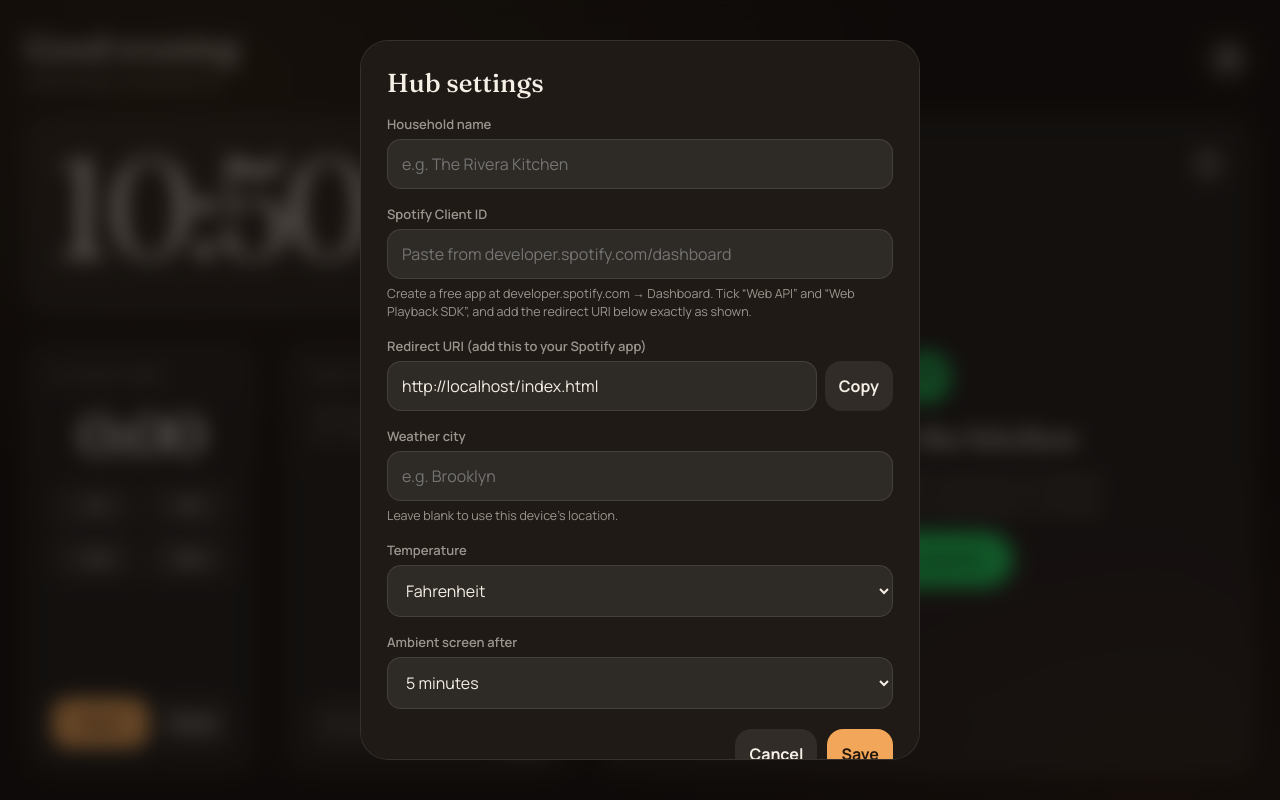
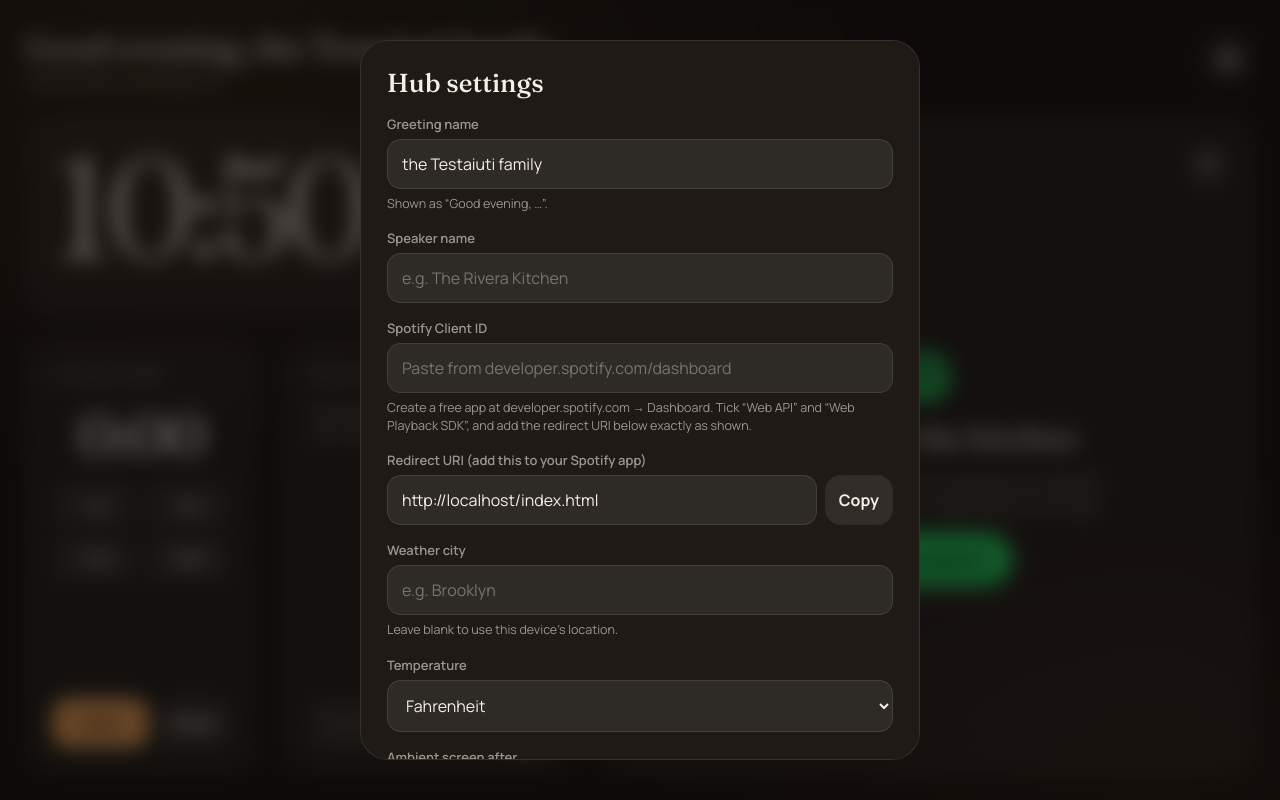
Before and after one commit to massimotestaiuti112-a11y/kitchen-hub, a plain HTML site: page index.html in a window 1280 px wide. Both pictures are taken after a click on the button 1228 px from the left and 58 px from the top of the page. Drawn offline with Linux system fonts and the light colour scheme.

Commit message:
Fix album art not reappearing; add family greeting name
Co-Authored-By: Claude Opus 5.5 <noreply@anthropic.com>
Claude-Session: https://claude.ai/code/session_012e6XozP71xqqku5Vj1L4Z8

```diff
--- a/index.html
+++ b/index.html
@@ -312,7 +312,12 @@
   <div class="sheet">
     <h3>Hub settings</h3>
     <div class="field">
-      <label for="sHouse">Household name</label>
+      <label for="sGreet">Greeting name</label>
+      <input id="sGreet" placeholder="e.g. the Testaiuti family">
+      <small>Shown as “Good evening, …”.</small>
+    </div>
+    <div class="field">
+      <label for="sHouse">Speaker name</label>
       <input id="sHouse" placeholder="e.g. The Rivera Kitchen">
     </div>
     <div class="field">
@@ -402,8 +407,8 @@ function tick(){
   const html = `${h12}:${m}<span class="ampm">${ap}</span>`;
   $('#clock').innerHTML = html; $('#aClock').innerHTML = html;
   const part = h < 5 ? 'Good night' : h < 12 ? 'Good morning' : h < 17 ? 'Good afternoon' : 'Good evening';
-  const house = store.get('house','');
-  $('#greeting').textContent = house ? `${part}, ${house}` : part;
+  const gname = store.get('greetName', 'the Testaiuti family');
+  $('#greeting').textContent = gname ? `${part}, ${gname}` : part;
   const ds = d.toLocaleDateString(undefined,{weekday:'long', month:'long', day:'numeric'});
   $('#dateLine').textContent = ds; $('#aSub').textContent = ds + (lastWeatherLine ? ' · ' + lastWeatherLine : '');
 }
@@ -622,12 +627,12 @@ function render(){
   if (!it){
     $('#track').textContent = 'Nothing playing';
     $('#artist').textContent = sdkDevice ? 'Pick a playlist below to start' : 'Pick a playlist or choose a speaker';
-    $('#art').style.backgroundImage = ''; $('#backdrop').classList.remove('on');
+    $('#art').style.backgroundImage = ''; lastArt = ''; if ($('#art').firstElementChild) $('#art').firstElementChild.style.display = ''; $('#backdrop').classList.remove('on');
     $('#barFill').style.width = '0%'; $('#tNow').textContent = '0:00'; $('#tDur').textContent = '0:00';
     $('#aSong').hidden = true;
   } else {
     const imgs = (it.album && it.album.images) || it.images || (it.show && it.show.images) || [];
-    const art = imgs[0] ? imgs[0].url : '';
+    const art = (imgs.find(i => i && i.url) || {}).url || '';
     const who = it.artists ? it.artists.map(a => a.name).join(', ') : (it.show ? it.show.name : '');
     $('#track').textContent = it.name; $('#artist').textContent = who;
     if (art !== lastArt){
@@ -831,7 +836,7 @@ $('#closeDevices').onclick = () => { pendingUri = null; $('#devices').classList.
 
 /* ---------------- settings ---------------- */
 function openSettings(){
-  $('#sHouse').value = store.get('house',''); $('#sClient').value = store.get('clientId','');
+  $('#sHouse').value = store.get('house',''); $('#sGreet').value = store.get('greetName','the Testaiuti family'); $('#sClient').value = store.get('clientId','');
   $('#sRedirect').value = REDIRECT; $('#sCity').value = store.get('city','');
   $('#sUnits').value = store.get('units','fahrenheit'); $('#sIdle').value = String(store.get('idle', 5));
   $('#logoutBtn').style.display = store.get('tok', null) ? '' : 'none';
@@ -841,7 +846,7 @@ $('#settingsBtn').onclick = openSettings;
 $('#closeSettings').onclick = () => $('#settings').classList.remove('open');
 $('#saveSettings').onclick = () => {
   const cityChanged = $('#sCity').value.trim() !== store.get('city','') || $('#sUnits').value !== store.get('units','fahrenheit');
-  store.set('house', $('#sHouse').value.trim()); store.set('clientId', $('#sClient').value.trim());
+  store.set('house', $('#sHouse').value.trim()); store.set('greetName', $('#sGreet').value.trim()); store.set('clientId', $('#sClient').value.trim());
   store.set('city', $('#sCity').value.trim()); store.set('units', $('#sUnits').value); store.set('idle', +$('#sIdle').value);
   $('#settings').classList.remove('open'); tick(); if (cityChanged) loadWeather(); toast('Saved');
 };
```
